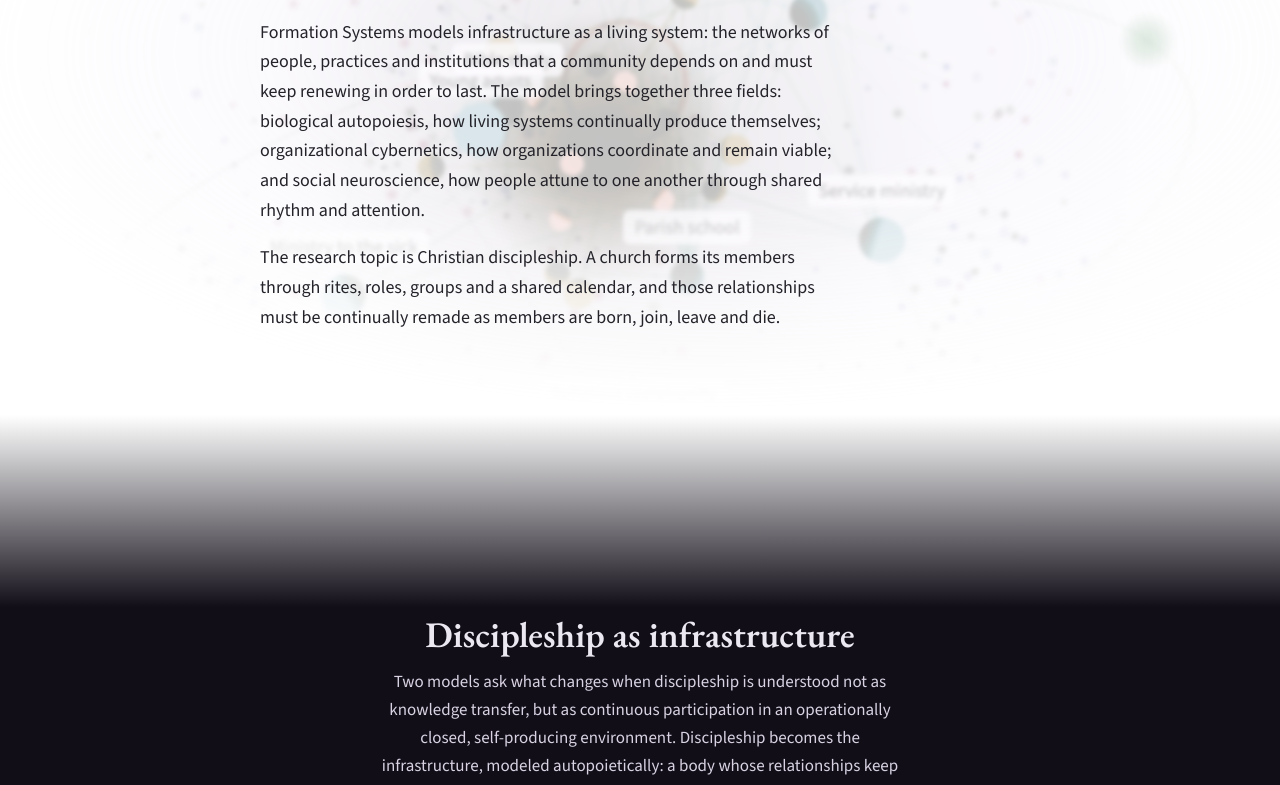
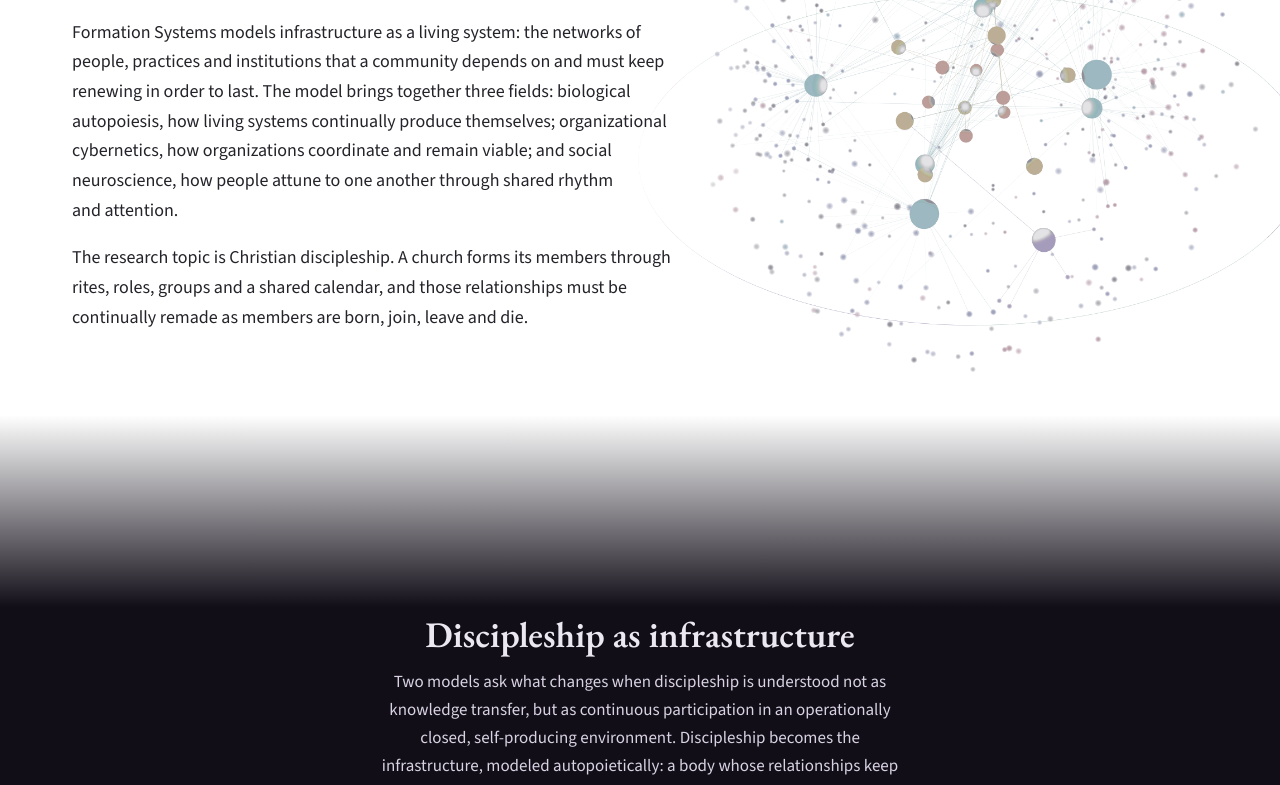
Before and after one commit to etswan/formationsystems, a plain HTML site: page index.html in a window 1280 px wide. Shown: the part 239-1024 px from the top of the page. Drawn offline with nearby package versions, Linux system fonts and the light colour scheme.

Commit message:
Add files via upload
Landing page update 1

```diff
--- a/index.html
+++ b/index.html
@@ -13,7 +13,9 @@
 html,body{margin:0}
 body{background:var(--paper);color:var(--ink);font:18px/1.65 "Source Sans 3",system-ui,sans-serif}
 .hero{position:relative;overflow:hidden;padding:clamp(64px,12vh,140px) clamp(20px,6vw,72px) clamp(40px,8vh,90px)}
-.hero::before{content:"";position:absolute;inset:-4% -6%;background:url("assets/catholic-model.jpg") center 42%/cover no-repeat;opacity:.24;filter:invert(1) hue-rotate(180deg) saturate(1.2) blur(2.2px);mix-blend-mode:multiply;-webkit-mask-image:radial-gradient(ellipse 70% 65% at 55% 45%,#000 30%,transparent 78%);mask-image:radial-gradient(ellipse 70% 65% at 55% 45%,#000 30%,transparent 78%);pointer-events:none}
+.hero::before{content:"";position:absolute;left:0;right:0;top:0;height:270px;background:url("assets/model-lines.webp") center 35%/auto 560px no-repeat;opacity:.42;-webkit-mask-image:linear-gradient(#000 40%,transparent 92%);mask-image:linear-gradient(#000 40%,transparent 92%);pointer-events:none}
+@media (max-width:999px){.hero{padding-top:270px}}
+@media (min-width:1000px){.hero::before{left:auto;top:50%;right:-3%;height:auto;width:min(54vw,820px);aspect-ratio:2476/2114;transform:translateY(-50%);background:url("assets/model-lines.webp") center/contain no-repeat;opacity:.55;-webkit-mask-image:linear-gradient(90deg,transparent,#000 22%);mask-image:linear-gradient(90deg,transparent,#000 22%)}.hero .in{max-width:1200px}.hero .in>.sub,.hero .in p.body{max-width:600px}}
 .in{position:relative;max-width:760px;margin:0 auto}
 h1{font:600 clamp(44px,7vw,78px)/1.02 "EB Garamond",Georgia,serif;letter-spacing:-.015em;margin:0 0 12px;color:#1f1d24;text-wrap:balance}
 .sub{font:500 clamp(21px,2.5vw,27px)/1.3 "EB Garamond",Georgia,serif;color:var(--mute);margin:0 0 34px;text-wrap:balance}
```
Also changed, not shown: assets/model-lines.webp (added).
